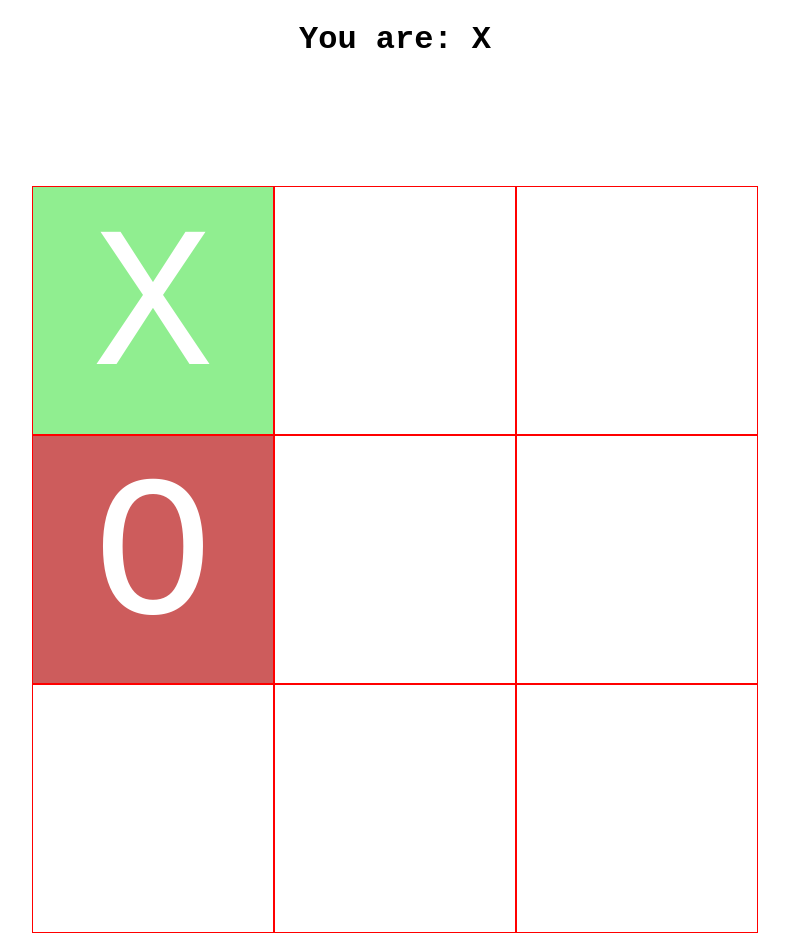
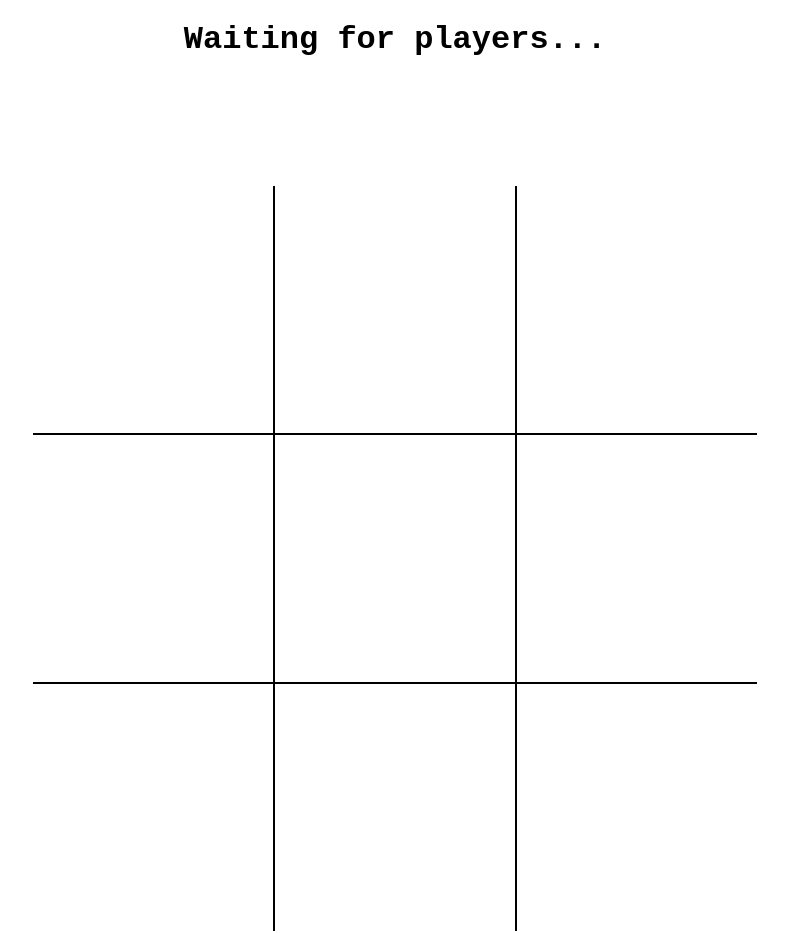
Before and after one commit to jmasone15/tic-tac-toe-sockets, a website: page public/index.html in a window 1280 px wide. Shown: the whole page, without its empty margins (245-1034 px from the left). Drawn offline with nearby package versions, Linux system fonts and the light colour scheme; no server answers.

Commit message:
Added events for picking square

```diff
--- a/public/assets/css/style.css
+++ b/public/assets/css/style.css
@@ -22,10 +22,26 @@ main {
 }
 
 .col {
-    border: solid 1px red;
+    border: solid 1px black;
     font-size: clamp(100px, 15vw, 200px);
     padding: min(1vw, 10px) min(5vw, 60px);
     user-select: none;
+}
+
+.top {
+    border-top-width: 0
+}
+
+.left {
+    border-left-width: 0
+}
+
+.right {
+    border-right-width: 0
+}
+
+.bottom {
+    border-bottom-width: 0
 }
 
 .hide {
@@ -33,13 +49,19 @@ main {
 }
 
 .green {
-    background-color: lightgreen;
-    color: white;
+    color: lightgreen;
 }
 
 .red {
-    background-color: indianred;
-    color: white;
+    color: indianred;
+}
+
+.selectable {
+    cursor: pointer;
+}
+
+.selectable:hover {
+    background-color: lightgray;
 }
 
 @media screen and (min-width: 1200px) {
--- a/public/assets/js/script.js
+++ b/public/assets/js/script.js
@@ -1,21 +1,60 @@
 // Initialize socket io client side
 const socket = io();
 
-const form = document.getElementById('form');
-const input = document.getElementById('input');
-const messages = document.getElementById('messages');
+// const form = document.getElementById('form');
+// const input = document.getElementById('input');
+// const messages = document.getElementById('messages');
+//
+// form.addEventListener('submit', function(e) {
+//     e.preventDefault();
+//     if (input.value) {
+//         socket.emit('chat message', input.value);
+//         input.value = '';
+//     }
+// });
+//
+// socket.on('chat message', function(msg) {
+//     const item = document.createElement('li');
+//     item.textContent = msg;
+//     messages.appendChild(item);
+//     window.scrollTo(0, document.body.scrollHeight);
+// });
 
-form.addEventListener('submit', function(e) {
-    e.preventDefault();
-    if (input.value) {
-        socket.emit('chat message', input.value);
-        input.value = '';
-    }
+let userRole = "";
+let gameStart = false;
+let gameArray = ["", "", "", "", "", "", "", "", ""];
+const squares = [...document.getElementsByClassName("col")];
+const header = document.getElementById("userRole");
+
+squares.forEach((el, index) => {
+   el.addEventListener("click", () => {
+       if (gameStart && el.classList.value.includes("selectable")) {
+           updateSquare(index, userRole);
+           socket.emit("move", index, userRole);
+
+       }
+   });
 });
 
-socket.on('chat message', function(msg) {
-    const item = document.createElement('li');
-    item.textContent = msg;
-    messages.appendChild(item);
-    window.scrollTo(0, document.body.scrollHeight);
+const updateSquare = (index, letter) => {
+    const element = squares[index];
+
+    element.classList.remove("selectable");
+    element.classList.remove("hide");
+    element.classList.add(letter === userRole ? "green" : "red");
+    element.innerText = letter;
+}
+
+header.innerText = "Waiting for players...";
+
+socket.on("start", (user) => {
+   gameStart = true;
+   userRole = user;
+
+    header.innerText = `You are: ${userRole}`
 });
+
+socket.on("update", (index, letter) => {
+    gameArray[index] = letter;
+    updateSquare(index, letter);
+});
--- a/public/index.html
+++ b/public/index.html
@@ -2,33 +2,33 @@
 <html lang="en">
 <head>
     <meta charset="UTF-8">
-    <title>Title</title>
+    <title>tic tac patty wack</title>
   <link rel="stylesheet" href="./assets/css/style.css">
 </head>
 <body>
 
-<h1>You are: X</h1>
+<h1 id="userRole"></h1>
 
 <main>
     <div class="row">
-        <div class="col green">X</div>
-        <div class="col hide">A</div>
-        <div class="col hide">A</div>
+        <div class="col selectable hide top left" data-num="1">A</div>
+        <div class="col selectable hide top" data-num="2">A</div>
+        <div class="col selectable hide top right" data-num="3">A</div>
     </div>
     <div class="row">
-        <div class="col red">O</div>
-        <div class="col hide">A</div>
-        <div class="col hide">A</div>
+        <div class="col selectable hide left" data-num="4">A</div>
+        <div class="col selectable hide" data-num="5">A</div>
+        <div class="col selectable hide right" data-num="6">A</div>
     </div>
     <div class="row">
-        <div class="col hide">A</div>
-        <div class="col hide">A</div>
-        <div class="col hide">A</div>
+        <div class="col selectable hide left bottom" data-num="7">A</div>
+        <div class="col selectable hide bottom" data-num="8">A</div>
+        <div class="col selectable hide right bottom" data-num="9">A</div>
     </div>
 </main>
 
 
-<!--<script src="/socket.io/socket.io.js"></script>-->
+<script src="/socket.io/socket.io.js"></script>
 <script src="./assets/js/script.js"></script>
 </body>
 </html>
```
Also changed, not shown: server.js (+13 -6 lines).
